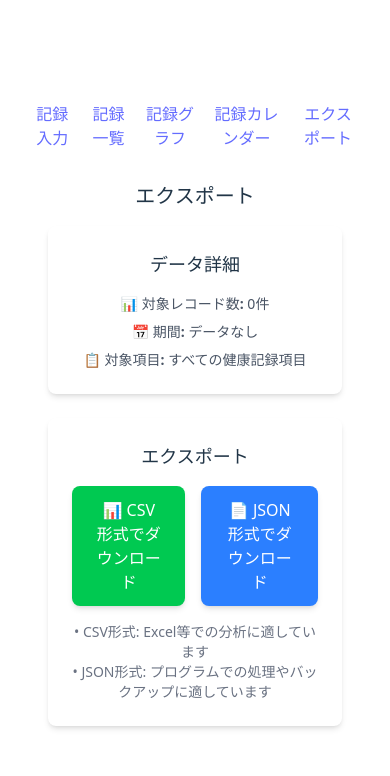
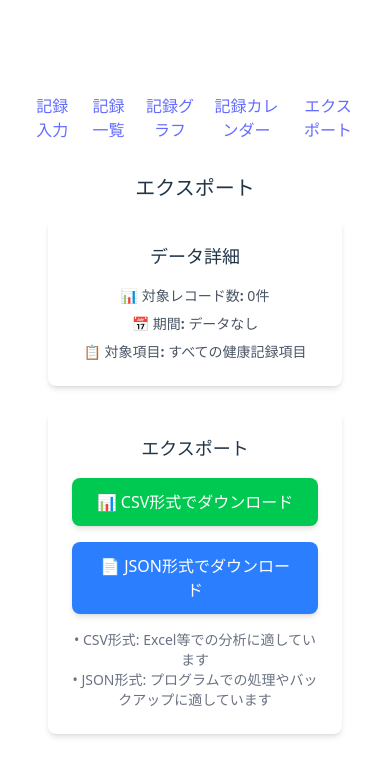
Before and after one commit to ted-sharp/aloe-wellness-log, a React (Vite) app in the folder aloe-wellness-log-react/: page /export in a window 390 px wide. Shown: the top 776 px of the page. Built offline with nearby package versions, Linux system fonts and the light colour scheme.

Commit message:
RecordExportコンポーネントのボタンレイアウトを改善し、レスポンシブデザインを適用しました。ボタンの配置を変更し、全幅表示を可能にしました。

```diff
--- a/aloe-wellness-log-react/src/pages/RecordExport.tsx
+++ b/aloe-wellness-log-react/src/pages/RecordExport.tsx
@@ -77,16 +77,16 @@ export default function RecordExport() {
 
       <div className="bg-white rounded-lg shadow-md p-6">
         <h3 className="text-lg font-semibold mb-4">エクスポート</h3>
-        <div className="flex gap-4">
+        <div className="flex flex-col sm:flex-row gap-4">
           <button
             onClick={handleExportCSV}
-            className="bg-green-500 hover:bg-green-600 text-white px-6 py-3 rounded-lg font-medium transition-colors shadow-md hover:shadow-lg flex items-center gap-2"
+            className="bg-green-500 hover:bg-green-600 text-white px-6 py-3 rounded-lg font-medium transition-colors shadow-md hover:shadow-lg flex items-center justify-center gap-2 w-full sm:w-auto"
           >
             📊 CSV形式でダウンロード
           </button>
           <button
             onClick={handleExportJSON}
-            className="bg-blue-500 hover:bg-blue-600 text-white px-6 py-3 rounded-lg font-medium transition-colors shadow-md hover:shadow-lg flex items-center gap-2"
+            className="bg-blue-500 hover:bg-blue-600 text-white px-6 py-3 rounded-lg font-medium transition-colors shadow-md hover:shadow-lg flex items-center justify-center gap-2 w-full sm:w-auto"
           >
             📄 JSON形式でダウンロード
           </button>
```
